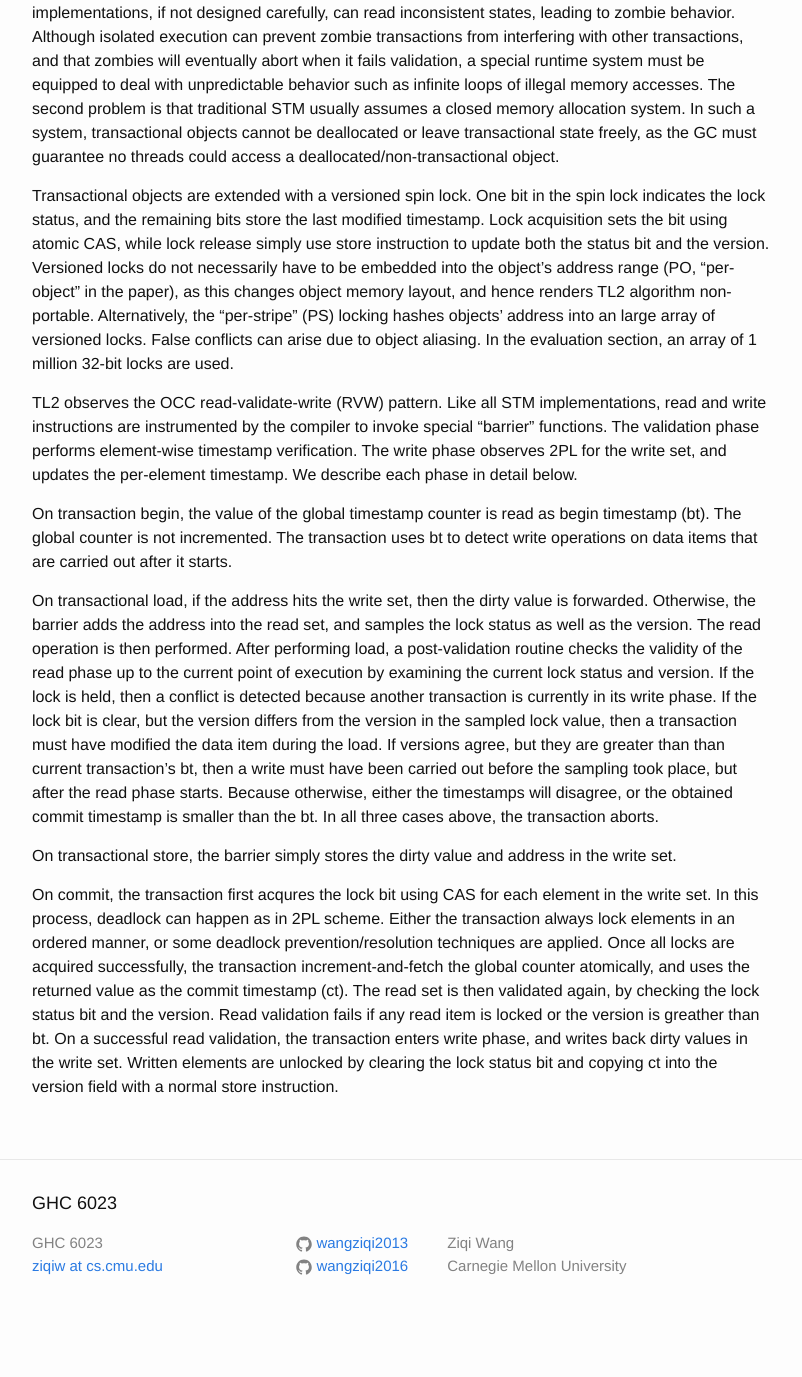
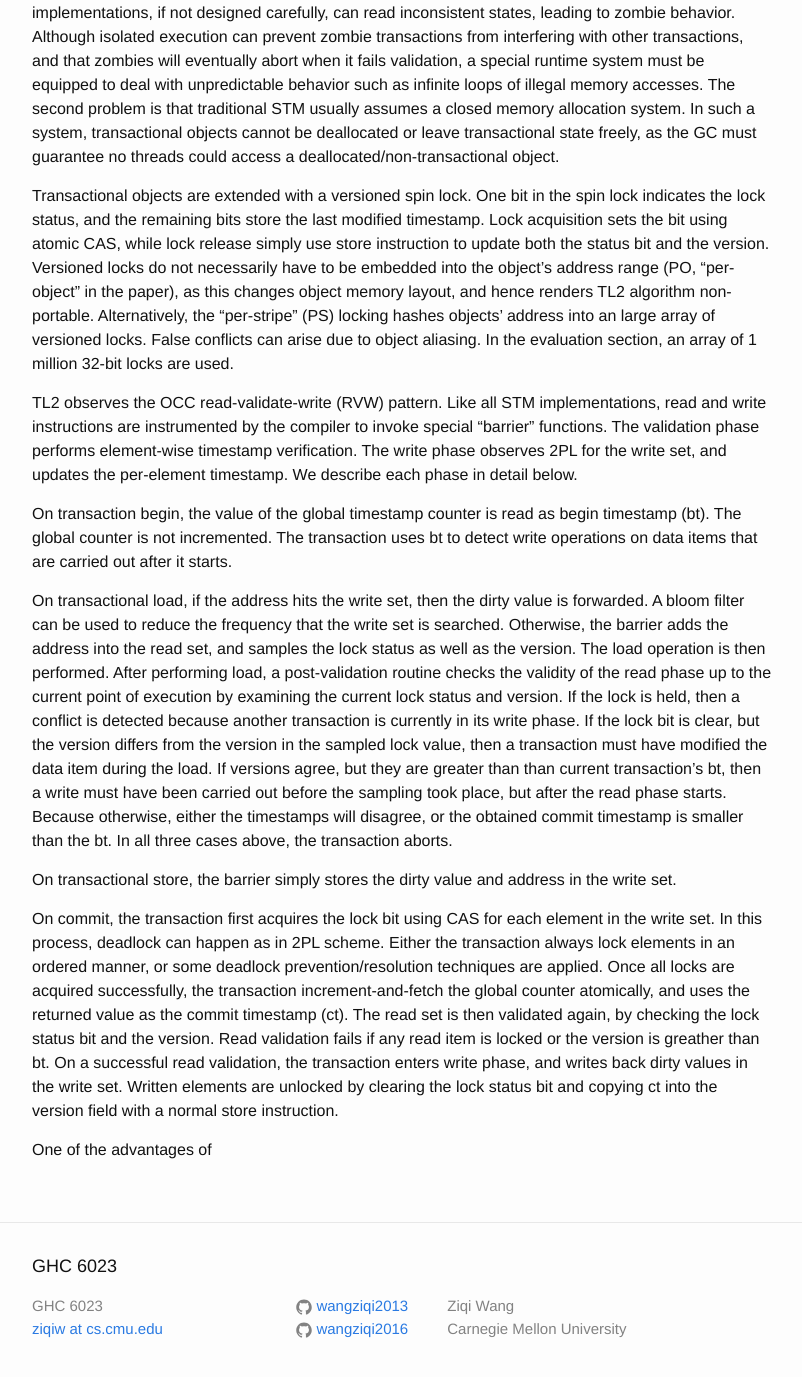
Before and after one commit to wangziqi2013/wangziqi2013.github.io, a Jekyll site: the page built from _posts/2018-03-18-Transactional-Locking-II.markdown, in a window 1280 px wide and 1400 px high, scrolled down 587 px. Shown: the top 1377 px of the window, without its empty margins (238-1040 px from the left). Built offline with Jekyll 4.4.1, drawn with Linux system fonts in a browser that asks for light colours; before the commit the page ends 1924 px from its top, so only the background shows below that.

Commit message:
Small change

```diff
--- a/_posts/2018-03-18-Transactional-Locking-II.markdown
+++ b/_posts/2018-03-18-Transactional-Locking-II.markdown
@@ -41,9 +41,10 @@ On transaction begin, the value of the global timestamp counter is read as begin
 The global counter is not incremented. The transaction uses bt to detect write operations on data items
 that are carried out after it starts.
 
-On transactional load, if the address hits the write set, then the dirty value is forwarded. Otherwise,
+On transactional load, if the address hits the write set, then the dirty value is forwarded. A bloom filter
+can be used to reduce the frequency that the write set is searched. Otherwise,
 the barrier adds the address into the read set, and samples the lock status as well as the version.
-The read operation is then performed. After performing load, a post-validation routine checks
+The load operation is then performed. After performing load, a post-validation routine checks
 the validity of the read phase up to the current point of execution by examining the current lock status
 and version. If the lock is held, then a conflict is detected because another transaction is currently in
 its write phase. If the lock bit is clear, but the version differs from the version in the sampled lock value,
@@ -54,7 +55,7 @@ is smaller than the bt. In all three cases above, the transaction aborts.
 
 On transactional store, the barrier simply stores the dirty value and address in the write set.
 
-On commit, the transaction first acqures the lock bit using CAS for each element in the write set.
+On commit, the transaction first acquires the lock bit using CAS for each element in the write set.
 In this process, deadlock can happen as in 2PL scheme. Either the transaction always lock elements
 in an ordered manner, or some deadlock prevention/resolution techniques are applied. Once all locks are
 acquired successfully, the transaction increment-and-fetch the global counter atomically, and
@@ -63,3 +64,5 @@ the lock status bit and the version. Read validation fails if any read item is l
 is greather than bt. On a successful read validation, the transaction enters write phase, and writes back
 dirty values in the write set. Written elements are unlocked by clearing the lock status bit and copying
 ct into the version field with a normal store instruction.
+
+One of the advantages of
```
